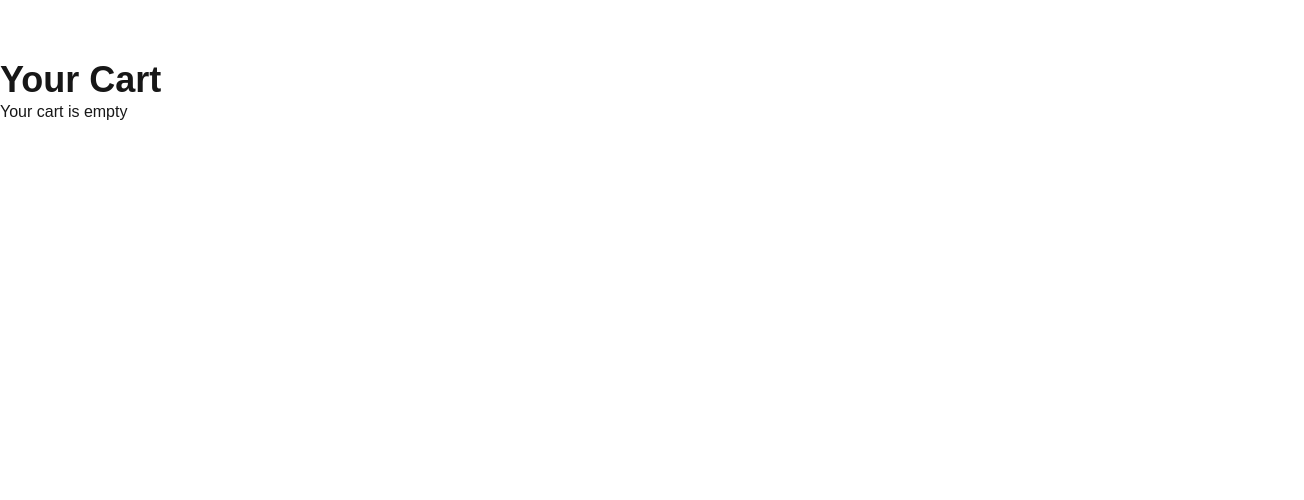
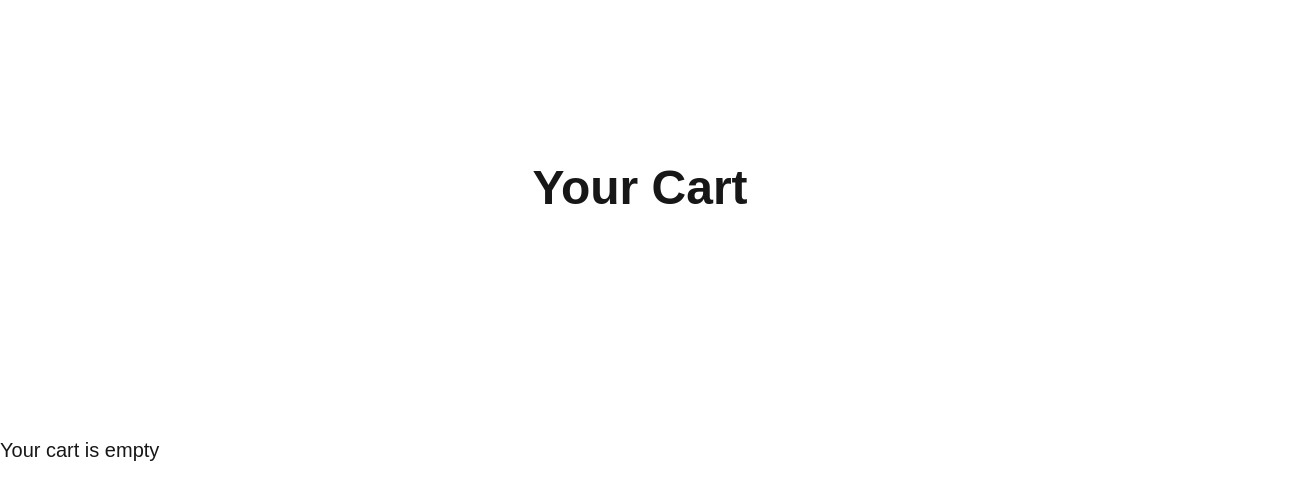
Before and after one commit to MrDrProfessorPatrick/evocommerce, a Next.js app: page /cart in a window 1280 px wide. Shown: the top 500 px of the page, 1304 px wide, since content can reach past the window. Built offline with nearby package versions, Linux system fonts and the light colour scheme; no server answers.

Commit message:
final styling done

```diff
--- a/src/app/cart/page.js
+++ b/src/app/cart/page.js
@@ -8,9 +8,15 @@ import BackButton from "@/components/backButton";
 export default function CartPage() {
   const { cart } = useContext(Context);
   return (
-    <div>
-      <BackButton link="/" />
-      <h1 className="text-4xl font-bold">Your Cart</h1>
+    <div className="flex flex-col items-center justify-between mb-4">
+      <div className="w-full ml-12 mt-15 flex justify-start">
+        <BackButton link="/" />
+      </div>
+      <div className="flex justify-center items-center py-6 mt-5">
+        <h1 className="font-bold text-3xl sm:text-4xl lg:text-5xl text-center">
+          Your Cart
+        </h1>
+      </div>
       <Cart cart={cart} />
     </div>
   );
--- a/src/components/Cart.js
+++ b/src/components/Cart.js
@@ -3,11 +3,11 @@ import GoodsList from "./GoodsList";
 
 export default function Cart({ cart }) {
   return (
-    <div>
+    <div className="w-full">
       {cart.length === 0 ? (
-        <p>Your cart is empty</p>
+        <p className="mt-[200px] text-xl">Your cart is empty</p>
       ) : (
-        <GoodsList goods={cart} />
+        <GoodsList goods={cart} view={"grid-cols-1 w-full"} />
       )}
     </div>
   );
--- a/src/components/GoodPageFull.js
+++ b/src/components/GoodPageFull.js
@@ -28,8 +28,8 @@ export default function GoodPageFull() {
   const { title, description, thumbnail } = good;
 
   return (
-    <div className="flex flex-col items-center justify-center min-h-screen bg-gray-800">
-      <div className="w-full ml-12 mt-5 flex justify-start">
+    <div className="flex flex-col items-center mt-0 min-h-screen bg-gray-800">
+      <div className="w-full mt-6 ml-12 h-15 flex justify-start">
         <BackButton link="/" />
       </div>
       <div className="max-w-4xl mx-auto p-4 sm:p-6 lg:p-8 bg-white rounded-xl shadow-lg mt-14">
--- a/src/components/GoodsList.js
+++ b/src/components/GoodsList.js
@@ -11,7 +11,7 @@ import Good from "./Good";
 
 export default function GoodsList({ goods, view, changeGoodsOrder }) {
   const goodsIds = goods.map((good) => good.id);
-
+  console.log("view:", view);
   const handleDragEnd = (event) => {
     const { active, over } = event;
     if (active.id !== over.id) {
```
